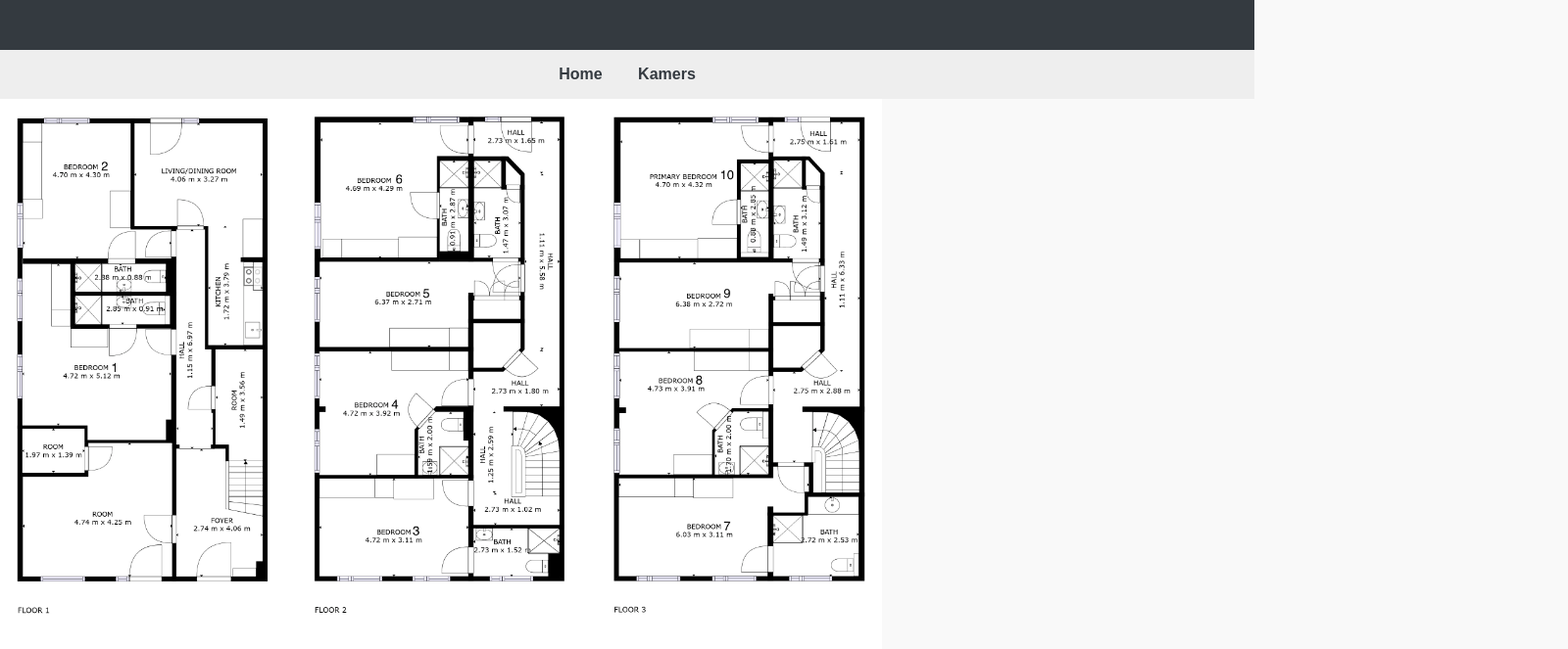
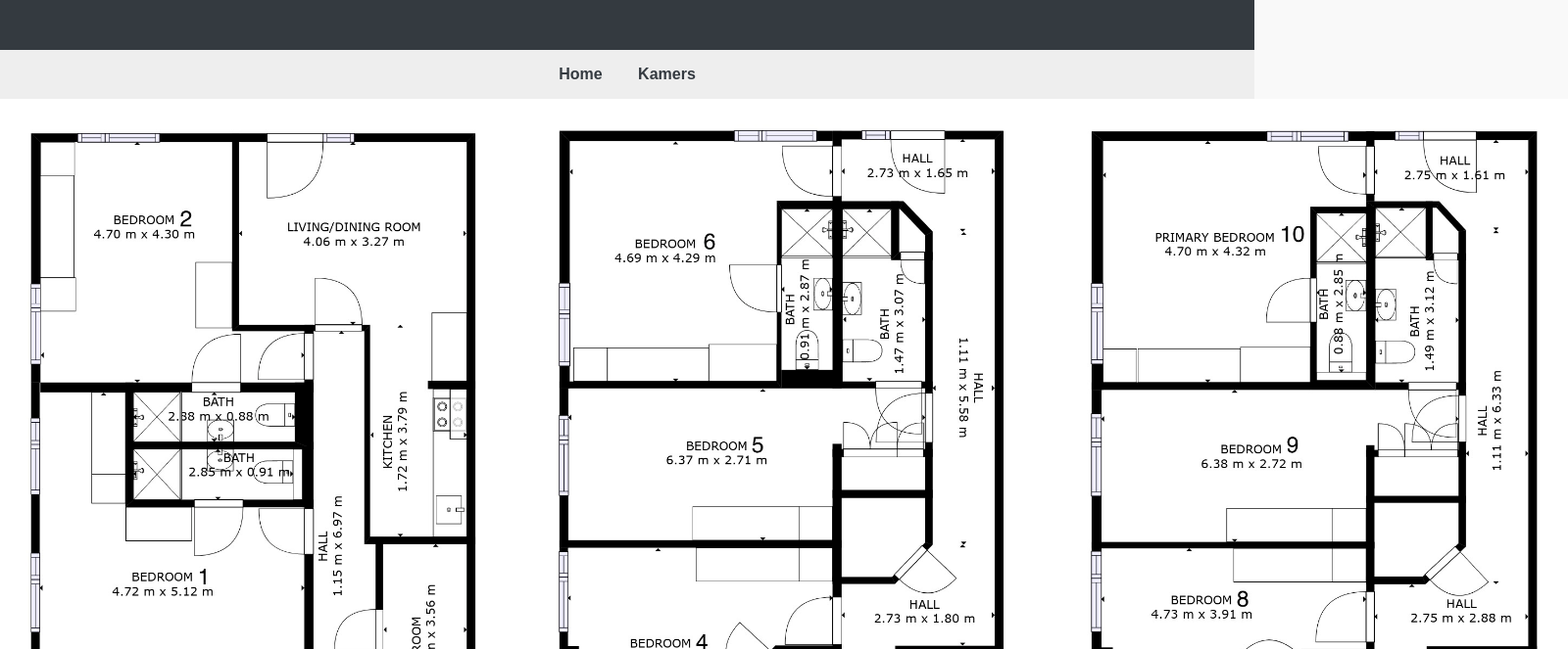
Before and after one commit to Hoveniersstraat53/Op-Kot-In-Turnhout-Hoveniesstraat53, a plain HTML site: page kamers.html in a window 1280 px wide. Shown: the part 93-756 px from the top of the page at 98% size, 1600 px wide, since content can reach past the window. Drawn offline with Linux system fonts and the light colour scheme.

Commit message:
Update kamers.html

```diff
--- a/kamers.html
+++ b/kamers.html
@@ -25,7 +25,7 @@
     <a href="index.html">Home</a>
     <a href="kamers.html">Kamers</a>
 </nav>
-<img src= "General/Plattegrond.jpg" alt="plattegrond van het studentengebouw" width="900">
+<img src= "General/Plattegrond.jpg" alt="plattegrond van het studentengebouw" width="1600" class="centered-image">
 <div class="container">
     <div class="kamer">
         <!-- img src="images/kamer1.jpg" alt="Kamer 1"-->
```
